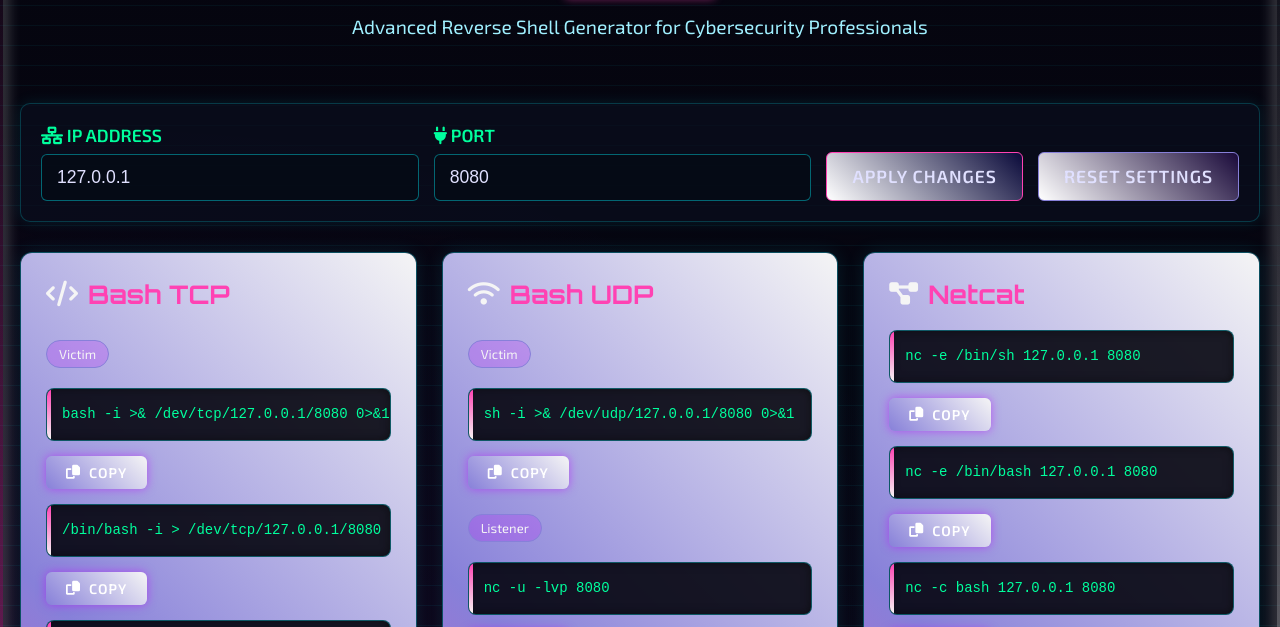
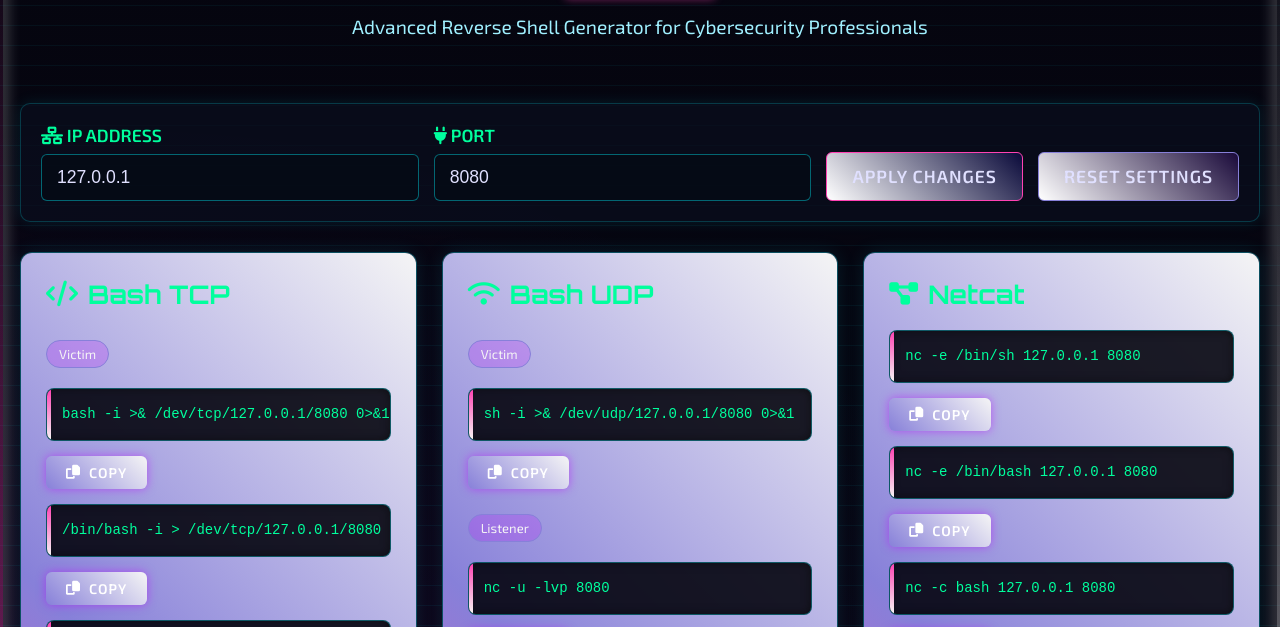
Before and after one commit to sDreamForZzQ/sDreamForZzQ.github.io, a plain HTML site: page Reverse-Shell-Gen.html.html in a window 1280 px wide. Shown: the part 146-773 px from the top of the page. Drawn offline with Linux system fonts and the light colour scheme.

Commit message:
Update Reverse-Shell-Gen.html.html

```diff
--- a/Reverse-Shell-Gen.html.html
+++ b/Reverse-Shell-Gen.html.html
@@ -102,6 +102,7 @@
 
     /* 浅色模式 */
     body:not(.dark-mode) {
+	  --neon-white: #ffffff;
       --neon-blue: #e195be;
       --neon-pink: #cdcdc6;
       --neon-purple: #d7b1c2;
@@ -410,7 +411,7 @@
 
     .card h3 {
       font-family: 'Orbitron', sans-serif;
-      color: var(--neon-blue);
+      color: var(--neon-green);
       margin-bottom: 20px;
       font-size: 1.6rem;
       display: flex;
@@ -419,7 +420,7 @@
 
     .card h3 i {
       margin-right: 10px;
-      color: var(--neon-pink);
+      color: var(--neon-white);
     }
 
     .input-group {
```
